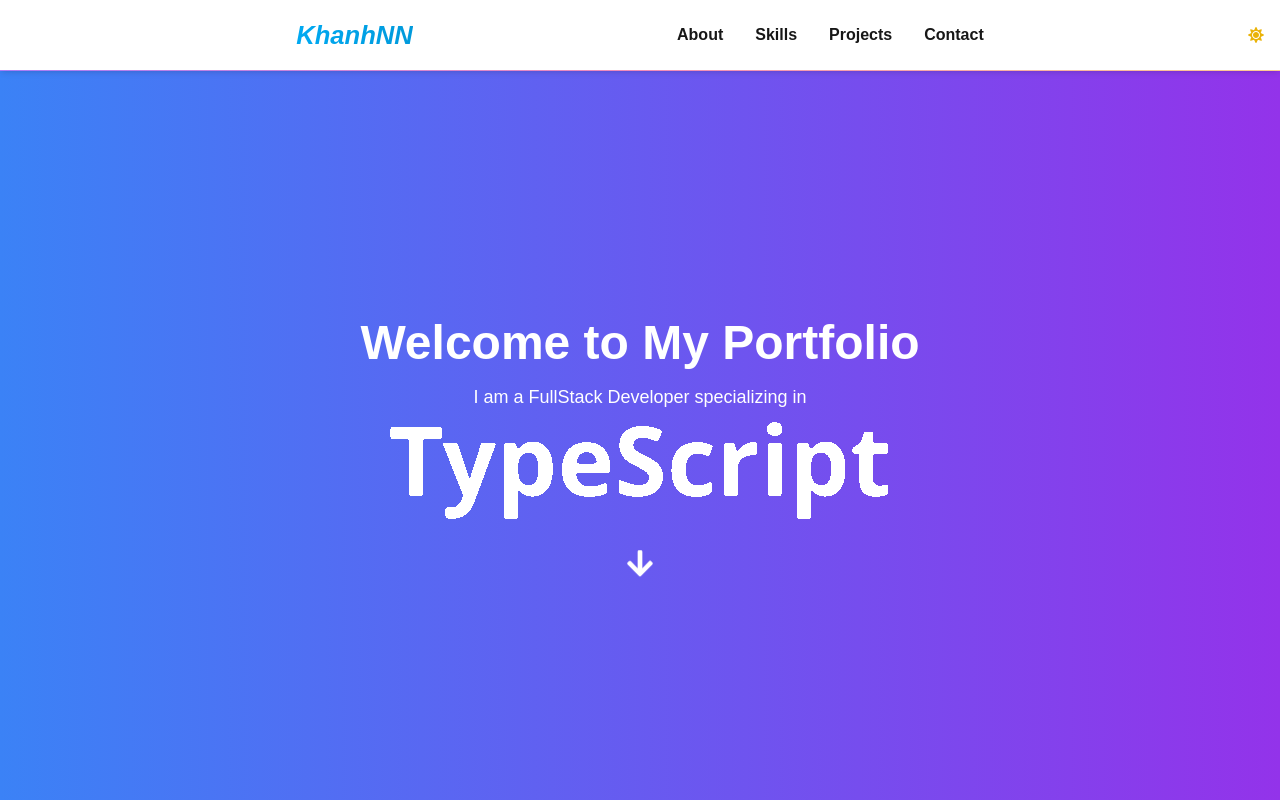
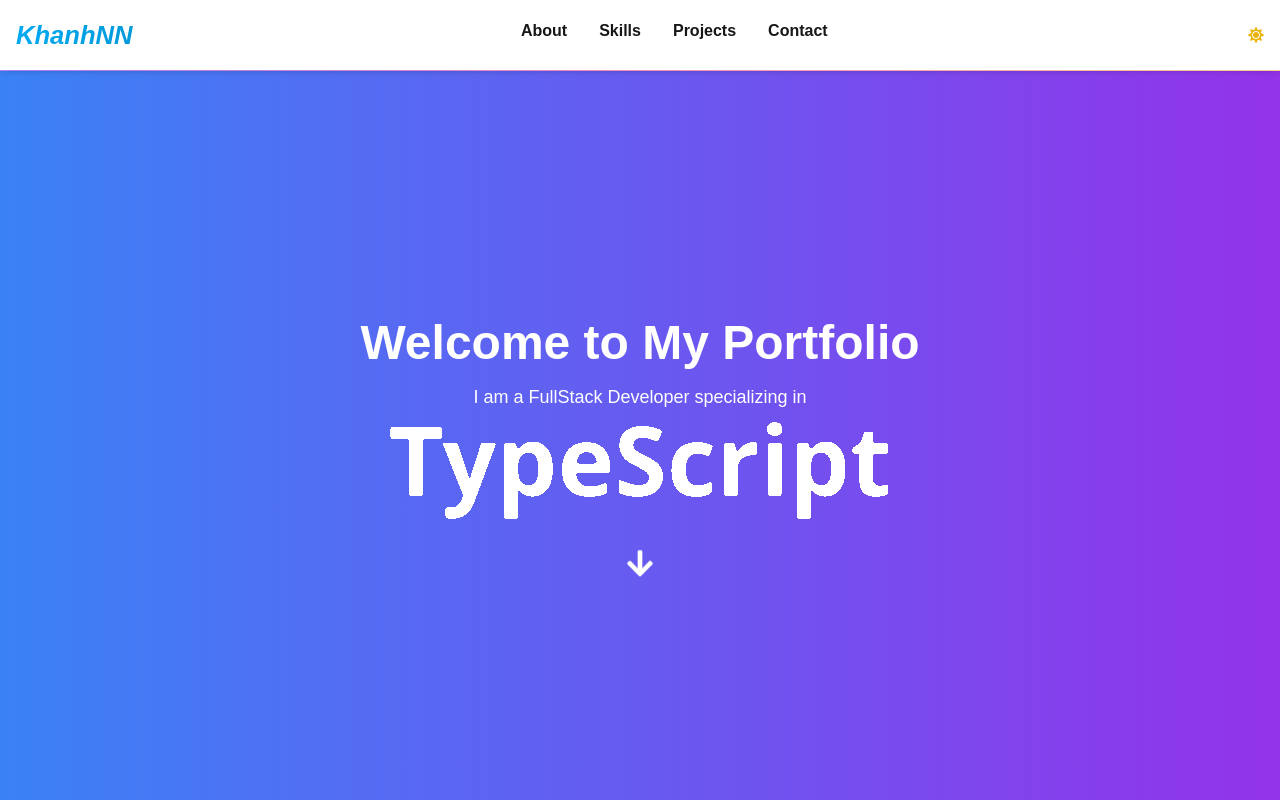
Before and after one commit to NangKhanh/portfolio, a Next.js app: page / in a window 1280 px wide. Shown: the top 800 px of the page. Built offline with nearby package versions, Linux system fonts and the light colour scheme.

Commit message:
update header v2

```diff
--- a/src/components/Header.jsx
+++ b/src/components/Header.jsx
@@ -30,15 +30,16 @@ export default function Header() {
 
   return (
     <header className="fixed top-0 left-0 w-full p-4 bg-white dark:bg-gray-900 shadow-md flex justify-between items-center z-40">
-      <div className="z-10 rounded-lg p-4">
-        <ScrollProgress className="top-[70px]" />
-      </div>
       <Link to="hero" smooth={true} duration={800} className="cursor-pointer"><h1 className="text-xl font-bold cursor-hover animated-gradient-text"><i>KhanhNN</i></h1></Link>
       <nav className="hidden md:flex cursor-hover hover-gardient font-bold">
         <Link to="about" className="mx-4 cursor-pointer " smooth={true} duration={800}>About</Link>
         <Link to="skills" className="mx-4 cursor-pointer" smooth={true} duration={800}>Skills</Link>
         <Link to="projects" className="mx-4 cursor-pointer" smooth={true} duration={800}>Projects</Link>
         <Link to="contact" className="mx-4 cursor-pointer" smooth={true} duration={800}>Contact</Link>
+
+        <div className="z-10 rounded-lg p-4">
+          <ScrollProgress className="top-[70px]" />
+        </div>
       </nav>
       <button onClick={toggleDarkMode} className="hidden md:block">
         <motion.div animate={{ rotate: darkMode ? 180 : 0 }} transition={{ duration: 0.5 }}>
@@ -90,6 +91,10 @@ export default function Header() {
             </div>
           )}
         </AnimatePresence>
+
+        <div className="z-10 rounded-lg p-4">
+          <ScrollProgress className="top-[70px]" />
+        </div>
       </div>
 
     </header>
```
